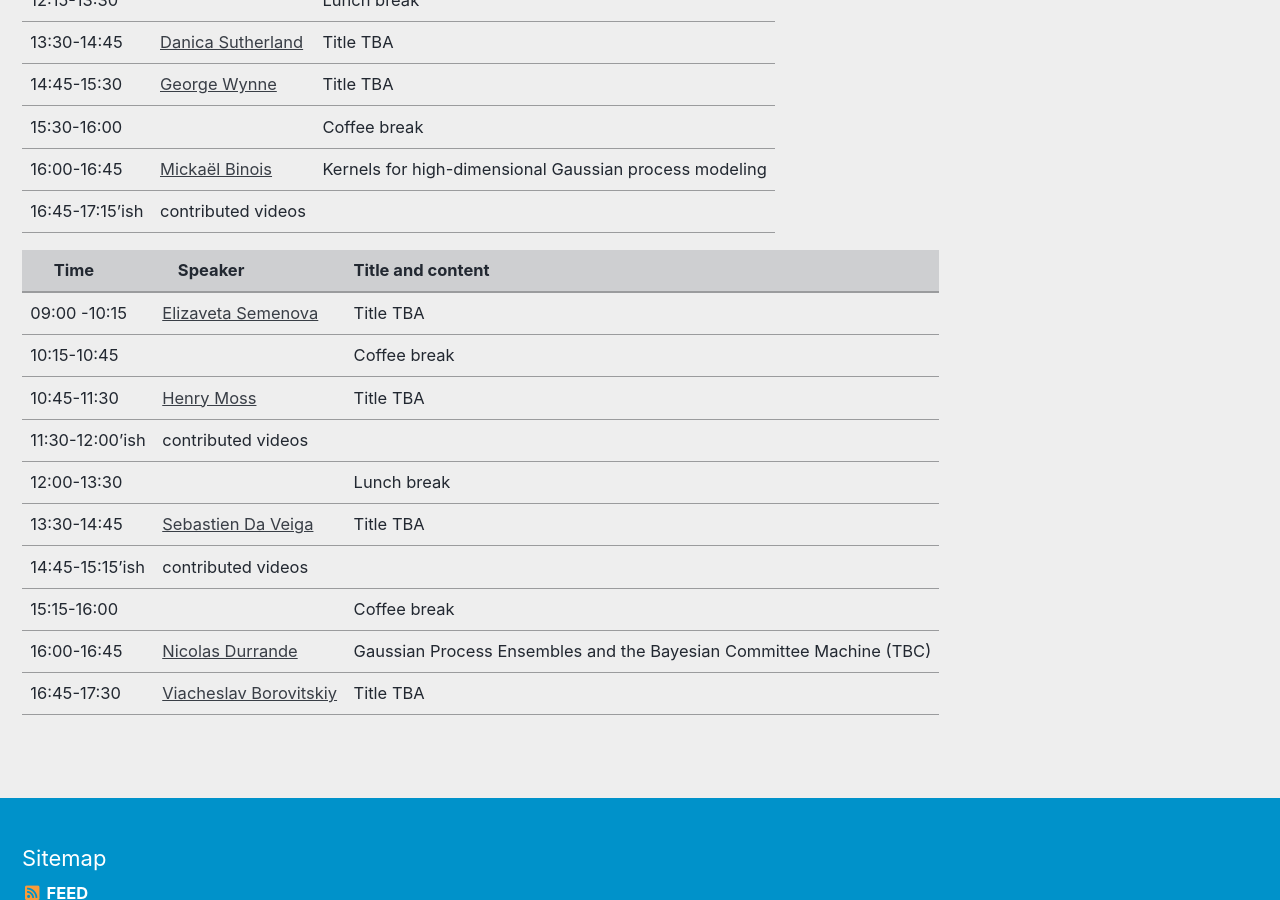
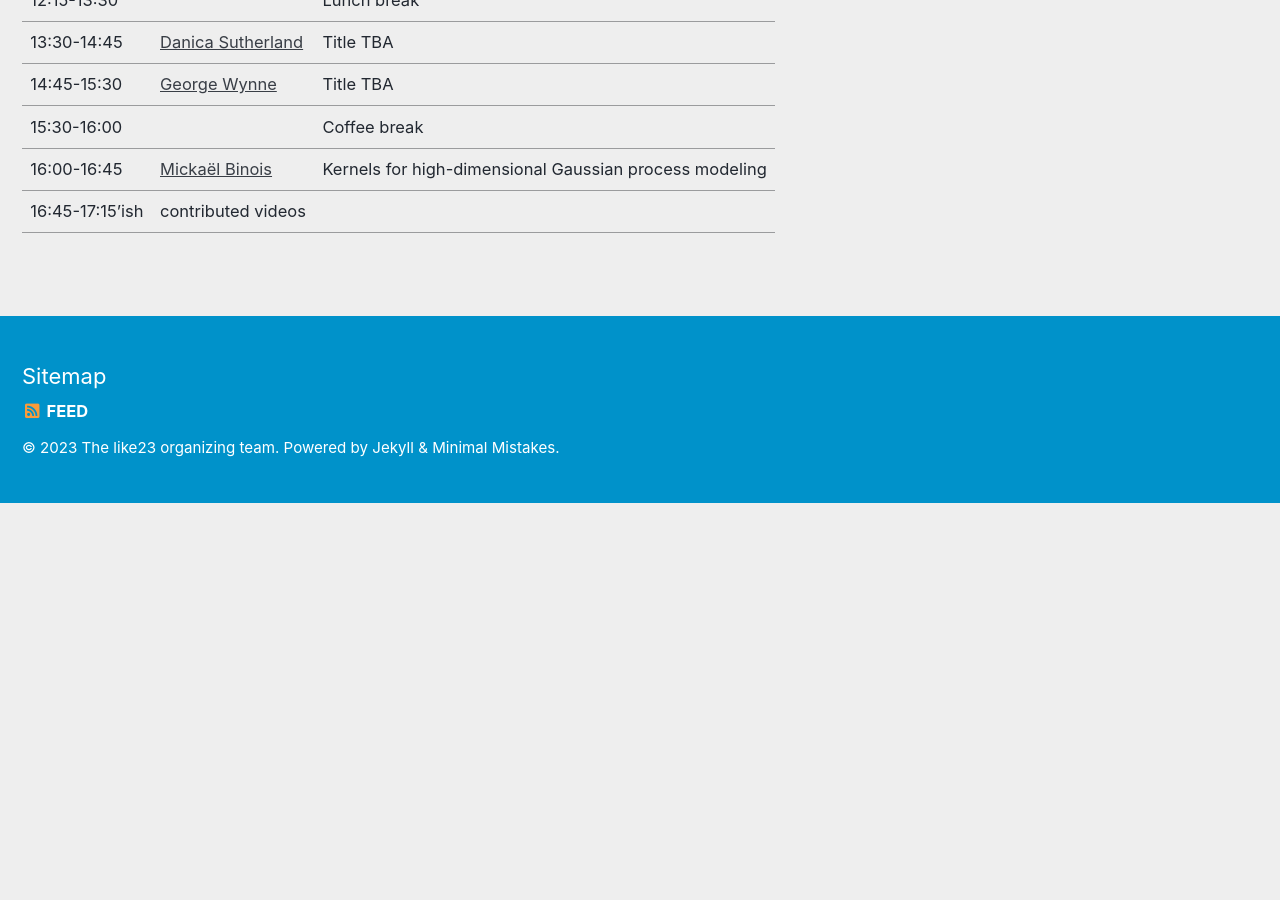
Before and after one commit to LIKE23-Bern/LIKE23-Bern.github.io, a Jekyll site: the page built from _pages/program.md, in a window 1280 px wide and 900 px high, scrolled down 996 px. Built offline with Jekyll 4.4.1, drawn with Linux system fonts in a browser that asks for light colours; cached includes are drawn as plain includes; after the commit the page ends 1499 px from its top, so only the background shows below that.

Commit message:
Update program.md

```diff
--- a/_pages/program.md
+++ b/_pages/program.md
@@ -121,101 +121,3 @@ The two first days of the event are designed to allow invited speakers to presen
 
 
 ### Tuesday 27th June 2023
-
-<table>
-	<thead>
-		<tr>
-			<th> &nbsp;&nbsp;&nbsp;&nbsp;&nbsp;&nbsp;Time&nbsp;&nbsp;&nbsp;&nbsp;&nbsp;&nbsp; </th>
-			<th> &nbsp;&nbsp;&nbsp;&nbsp;Speaker&nbsp;&nbsp;&nbsp;&nbsp; </th>
-			<th> Title and content </th>
-		</tr>
-	</thead>
-	<tbody>
-		<tr>
-			<td> 09:00 -10:15</td>
-			<td>
-				<a href="https://www.elizaveta-semenova.com/" target="_blank">Elizaveta Semenova</a>
-			</td>
-			<td>
-				Title TBA <br />
-			</td>
-		</tr>
-		<tr>
-			<td> 10:15-10:45 </td>
-			<td> </td>
-			<td>
-				Coffee break
-			</td>
-		</tr>
-		<tr>
-			<td> 10:45-11:30</td>
-			<td>
-				<a href="https://henrymoss.github.io/" target="_blank"> Henry Moss
-				</a>
-			</td>
-			<td>
-				Title TBA <br />
-			</td>
-		</tr>
-		<tr>
-			<td> 11:30-12:00’ish</td>
-			<td>
-				contributed videos
-			</td>
-			<td>  <br />
-			</td>
-		</tr>
-		<tr>
-			<td> 12:00-13:30 </td>
-			<td> </td>
-			<td>
-				Lunch break
-			</td>
-		</tr>
-		<tr>
-			<td> 13:30-14:45</td>
-			<td>
-				<a href="https://ensai.fr/en/equipe/da-veiga-sebastien/" target="_blank"> Sebastien Da Veiga
-				</a>
-			</td>
-			<td>
-				Title TBA <br />
-			</td>
-		</tr>
-		<tr>
-			<td> 14:45-15:15’ish</td>
-			<td>
-				contributed videos
-			</td>
-			<td>
-				<br />
-			</td>
-		</tr>
-		<tr>
-			<td> 15:15-16:00 </td>
-			<td> </td>
-			<td>
-				Coffee break
-			</td>
-		</tr>
-		<tr>
-			<td> 16:00-16:45</td>
-			<td>
-				<a href="https://sites.google.com/site/nicolasdurrandehomepage/" target="_blank"> Nicolas Durrande
-				</a>
-			</td>
-			<td>
-				Gaussian Process Ensembles and the Bayesian Committee Machine (TBC) <br />
-			</td>
-		</tr>
-		<tr>
-			<td> 16:45-17:30</td>
-			<td>
-				<a href="https://vab.im/" target="_blank">Viacheslav Borovitskiy</a>
-			</td>
-			<td>
-				Title TBA <br />
-			</td>
-		</tr>
-	</tbody>
-</table>
```
